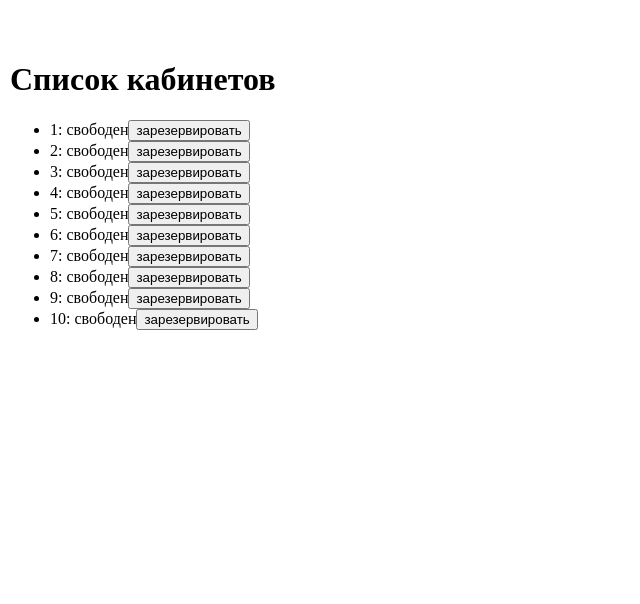
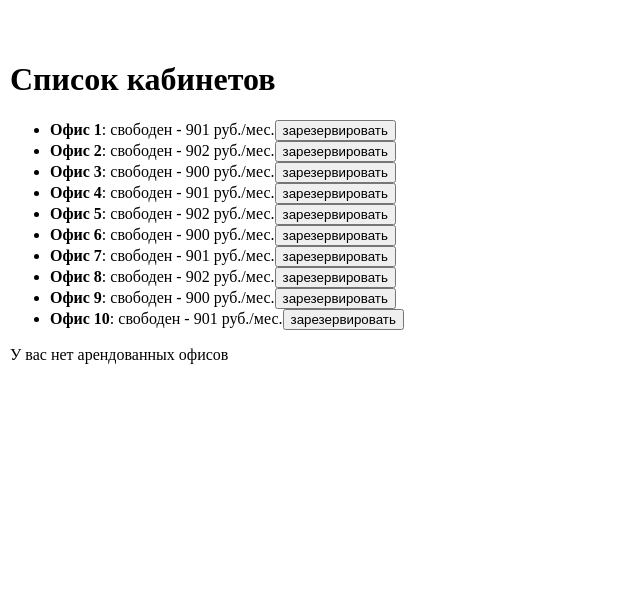
Before and after one commit to Unapologetiic/web-back-labs, a Flask app: page /lab6/ in a window 1280 px wide. Shown: the part 58-662 px from the top of the page, without its empty margins (0-640 px from the left). Run offline with Flask 3, Linux system fonts and the light colour scheme.

Commit message:
Стоимость аренды

```diff
--- a/lab6.py
+++ b/lab6.py
@@ -4,7 +4,7 @@ lab6 = Blueprint('lab6', __name__)
 
 offices = []
 for i in range(1,11):
-    offices.append({"number": i, "tenant": ""})
+    offices.append({"number": i, "tenant": "", "price": 900 + i%3})
 
 @lab6.route('/lab6/')
 def lab():
--- a/templates/lab6/lab6.html
+++ b/templates/lab6/lab6.html
@@ -24,10 +24,15 @@ function getOfficeList(){
         const ul = document.getElementById('office-list');
         ul.innerHTML = ''; // Очищаем список перед обновлением
 
+        let totalCost = 0;
+        let userBookedOffices = [];
+
         for(let i=0; i < office_list.length; i++) {
             const office = office_list[i];
             const li = document.createElement('li');
-            li.innerText = `${office.number}: ${office.tenant || 'свободен'}`;
+
+            // Отображаем номер офиса, статус и стоимость
+            li.innerHTML = `<strong>Офис ${office.number}</strong>: ${office.tenant || 'свободен'} - ${office.price} руб./мес.`;
 
             // Кнопка для резервирования (только для свободных офисов)
             if (!office.tenant) {
@@ -41,9 +46,26 @@ function getOfficeList(){
                 cancellationButton.innerText = 'освободить';
                 cancellationButton.onclick = function() { cancellation(office.number) };
                 li.appendChild(cancellationButton);
+
+                // Считаем общую стоимость для арендованных текущим пользователем офисов
+
+                totalCost += office.price;
+                userBookedOffices.push(office.number);
             }
 
             ul.appendChild(li);
+        }
+
+        // Обновляем блок с общей стоимостью
+        const totalCostElement = document.getElementById('total-cost');
+        if (userBookedOffices.length > 0) {
+            totalCostElement.innerHTML = `
+                <h3>Ваши арендованные офисы</h3>
+                <p>Офисы: ${userBookedOffices.join(', ')}</p>
+                <p><strong>Общая стоимость аренды: ${totalCost} руб./мес.</strong></p>
+            `;
+        } else {
+            totalCostElement.innerHTML = '<p>У вас нет арендованных офисов</p>';
         }
     });
 }
@@ -146,4 +168,7 @@ document.addEventListener('DOMContentLoaded', function(){
 {% block main %}
     <h1>Список кабинетов</h1>
     <ul id="office-list"></ul>
+    <div id="total-cost">
+        <!-- Здесь будет отображаться общая стоимость аренды -->
+    </div>
 {% endblock %}
```
